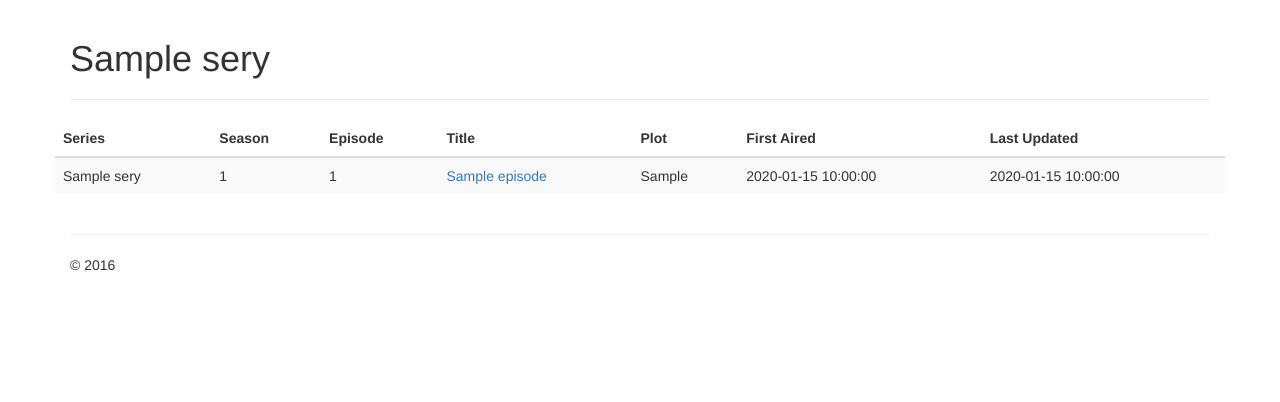
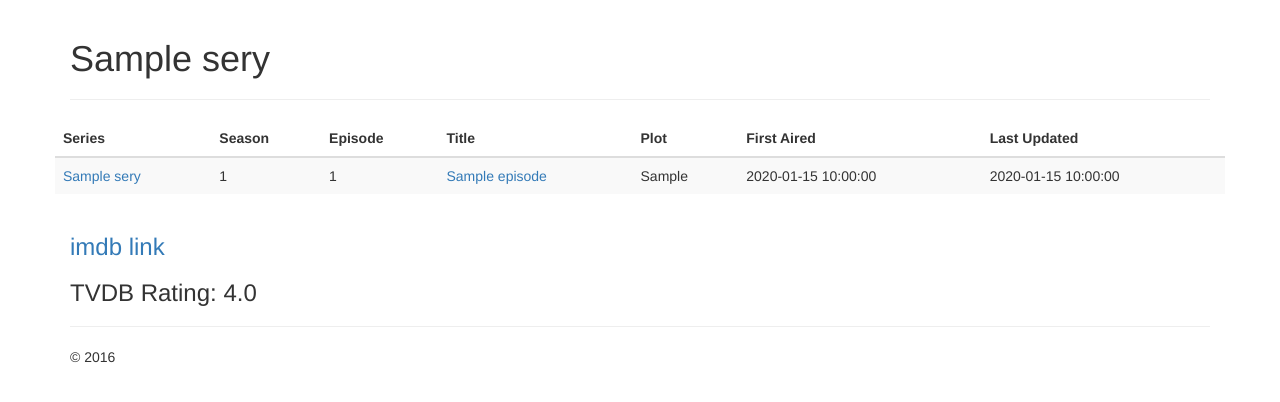
Before and after one commit to samcheck/PyMedia, a Flask app: a page that uses FlaskMedia/templates/episode.html in a window 1280 px wide. Shown: the part 51-453 px from the top of the page. Run offline with Flask 2, Linux system fonts and the light colour scheme; tables that the repository leaves empty hold one stand-in row (values such as "Sample post"); some libraries are stand-ins or nearby versions.

Commit message:
adding link back to series home, link to IMDB page and TVDB rating

```diff
--- a/FlaskMedia/templates/episode.html
+++ b/FlaskMedia/templates/episode.html
@@ -19,7 +19,7 @@
             </thead>
             <tbody>
                 <tr>
-                    <td>{{ episode.series.title }}</td>
+                    <td><a href="{{ url_for('TV', series_title=episode.series.title) }}">{{ episode.series.title }}</a></td>
                     <td>{{ episode.season }}</td>
                     <td>{{ episode.episode }}</td>
                     <td><a href="{{ url_for('EP', series_title=episode.series.title, season=episode.season, episode=episode.episode) }}">{{ episode.title }}</a></td>
@@ -30,4 +30,6 @@
             </tbody>
         </table>
     </div>
+    <h3><a href="http://www.imdb.com/title/{{ episode.IMDB_id }}">imdb link</a></h3>
+    <h3>TVDB Rating: {{ episode.TVDB_rating }}</h3>
 {% endblock %}
```
